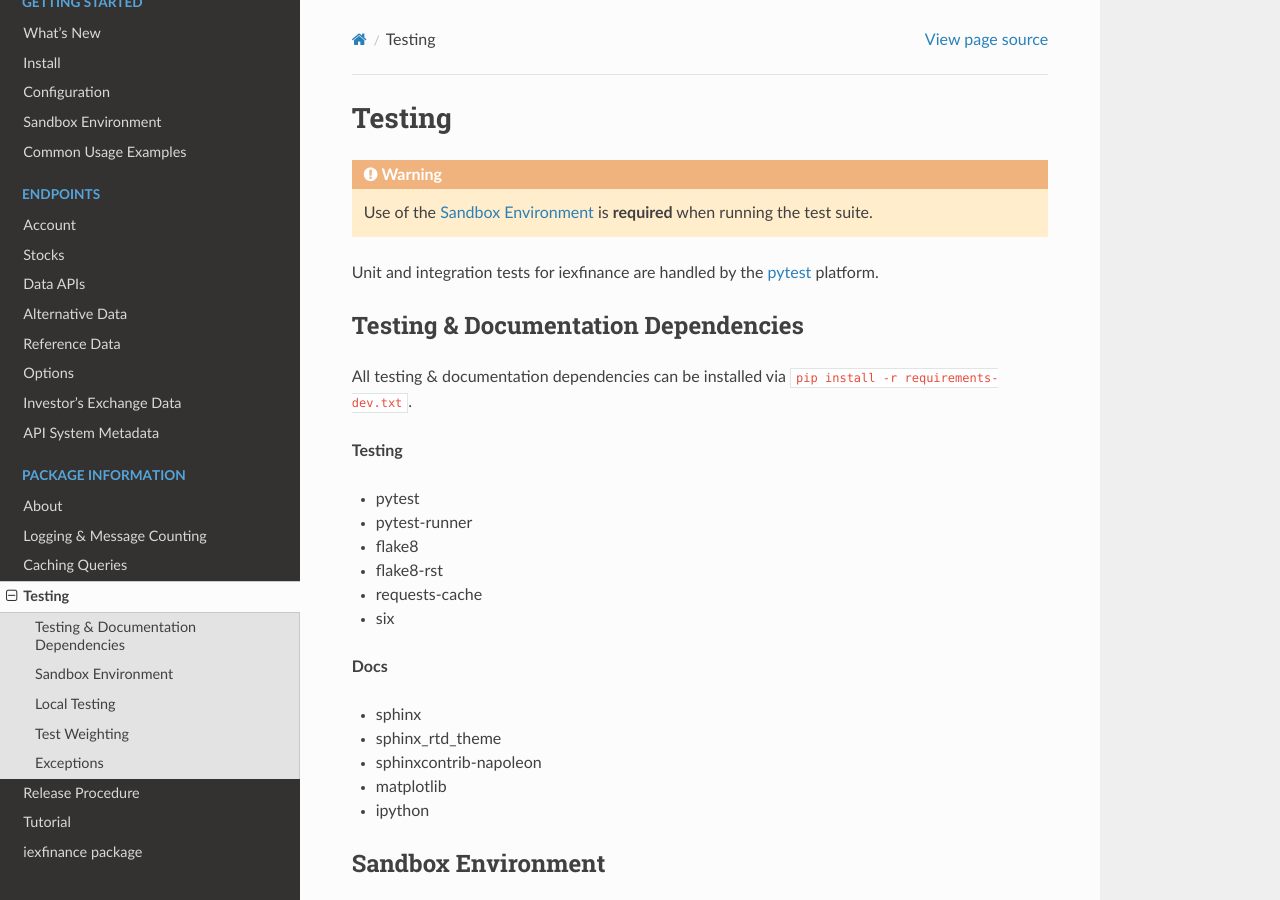
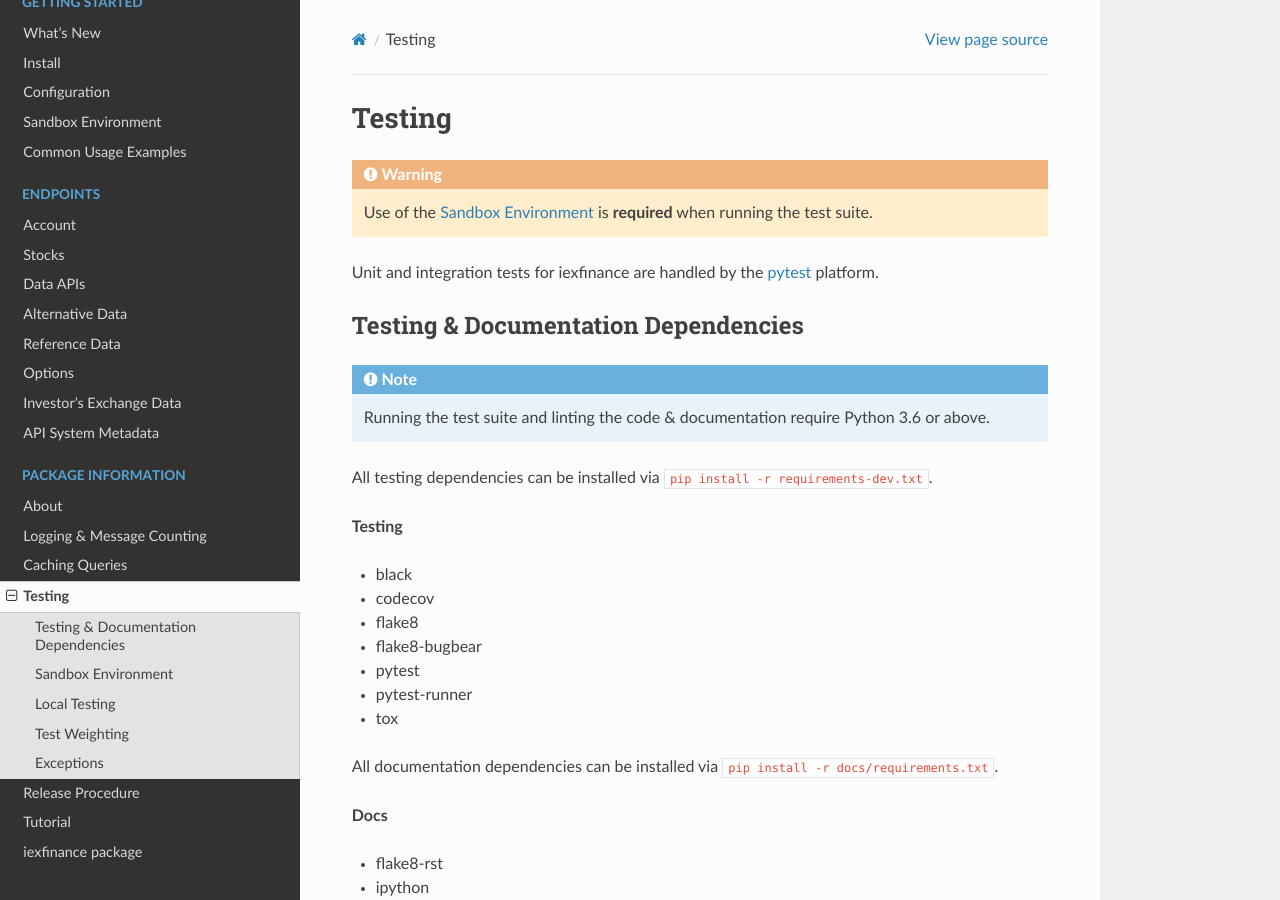
Before and after one commit to addisonlynch/iexfinance, a Sphinx documentation site: the page built from docs/source/testing.rst, in a window 1280 px wide and 900 px high. Built offline with Sphinx 7.4.7 and the Read the Docs theme 2.0.0, drawn with Linux system fonts in a browser that asks for light colours.

Commit message:
Update CI

```diff
--- a/docs/source/testing.rst
+++ b/docs/source/testing.rst
@@ -14,25 +14,31 @@ Unit and integration tests for iexfinance are handled by the
 Testing & Documentation Dependencies
 ------------------------------------
 
-All testing & documentation dependencies can be installed via ``pip install -r requirements-dev.txt``.
+.. note:: Running the test suite and linting the code & documentation require Python 3.6 or above.
+
+All testing dependencies can be installed via ``pip install -r requirements-dev.txt``.
 
 **Testing**
 
+-  black
+-  codecov
+-  flake8
+-  flake8-bugbear
 -  pytest
 -  pytest-runner
--  flake8
--  flake8-rst
--  requests-cache
--  six
+-  tox
+
+All documentation dependencies can be installed via ``pip install -r docs/requirements.txt``.
 
 **Docs**
 
+- flake8-rst
+- ipython
+- matplotlib
+- requests-cache
 - sphinx
 - sphinx_rtd_theme
 - sphinxcontrib-napoleon
-- matplotlib
-- ipython
-
 
 .. _testing.sandbox:
 
```
Also changed, not shown: docs/requirements.txt (added, +7 -0 lines), requirements-dev.txt (+3 -8 lines), .travis.yml, 1 other file.
